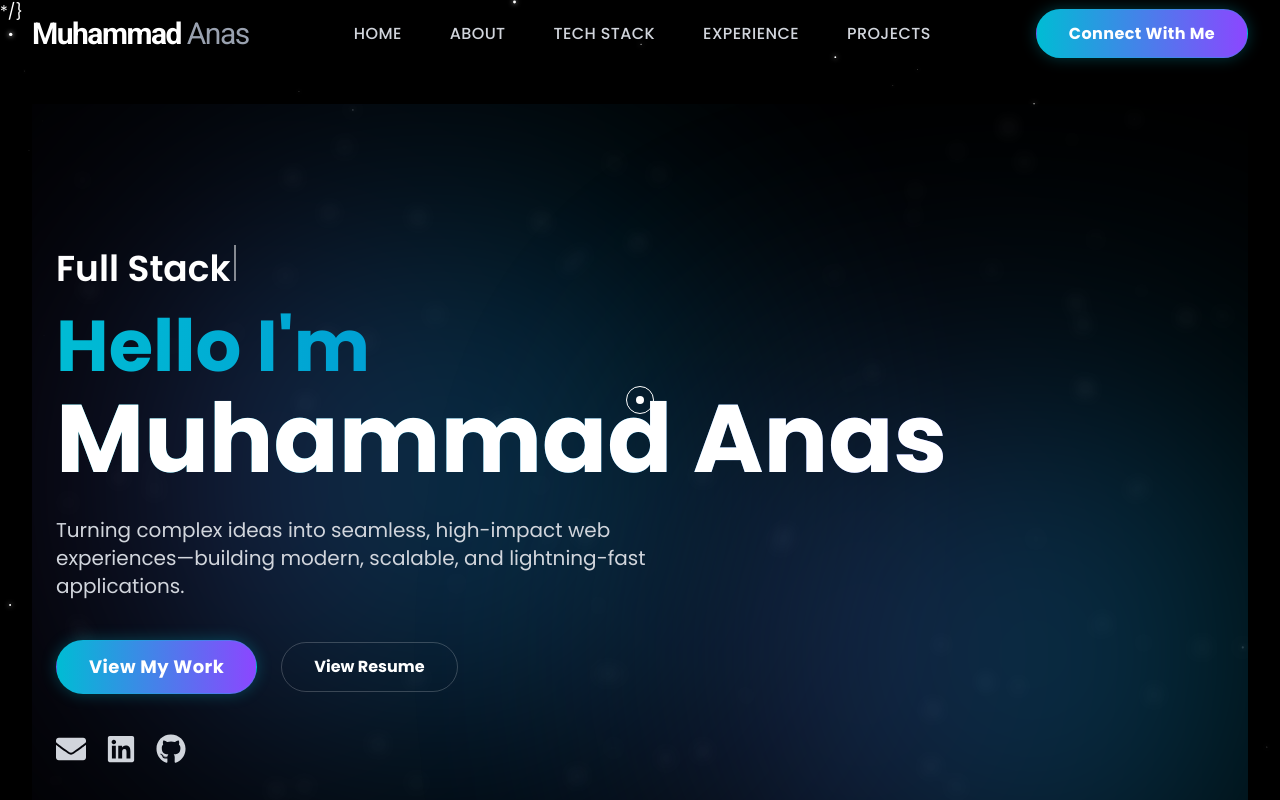
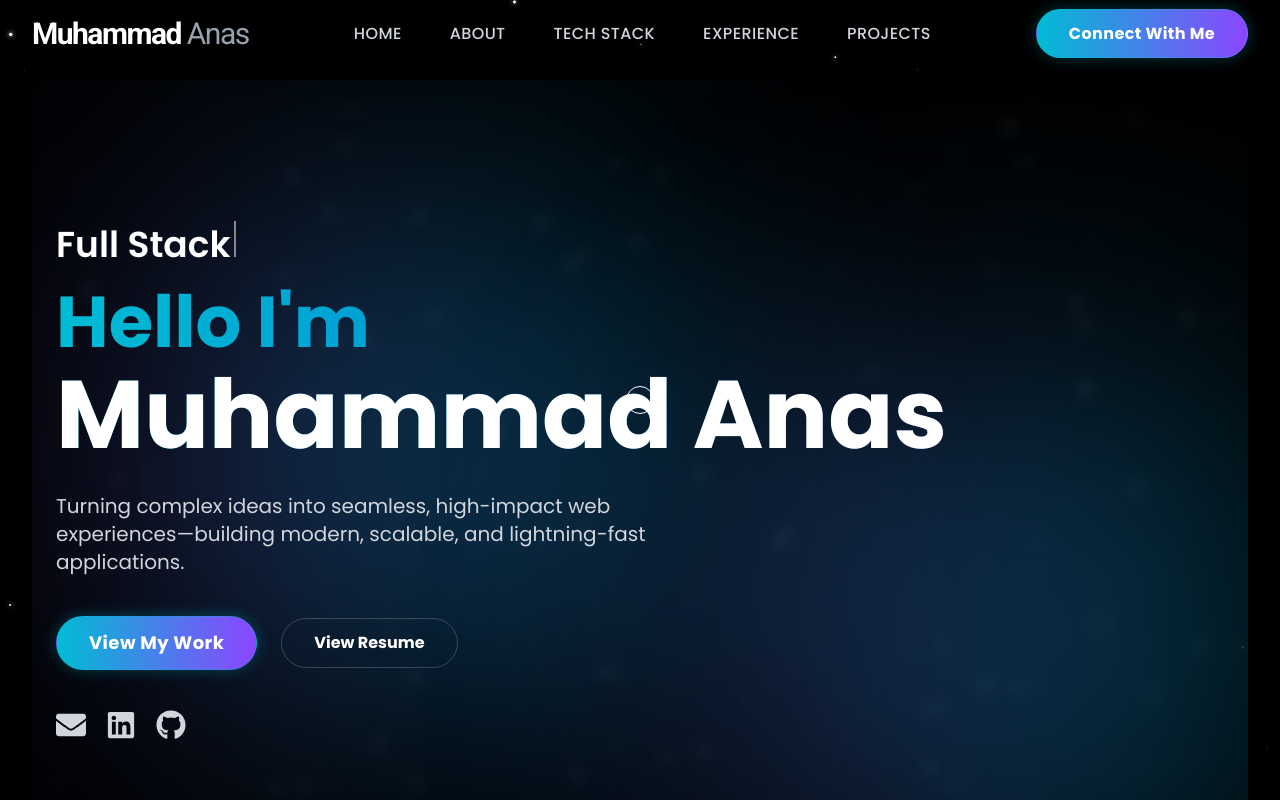
Before and after one commit to muhammad-anas-15/portfolio-website, a React (Vite) app: page / in a window 1280 px wide. Shown: the top 800 px of the page. Built offline with nearby package versions, Linux system fonts and the light colour scheme.

Commit message:
Fix layout alignment

```diff
--- a/src/App.jsx
+++ b/src/App.jsx
@@ -19,7 +19,7 @@ const App = () => {
       <ParticlesBackground />
       <CustomCursor />
 
-      */}
+
       <div className="max-w-[1280px] mx-auto px-0 relative z-10 pt-20">
 
         <Navbar />
```
